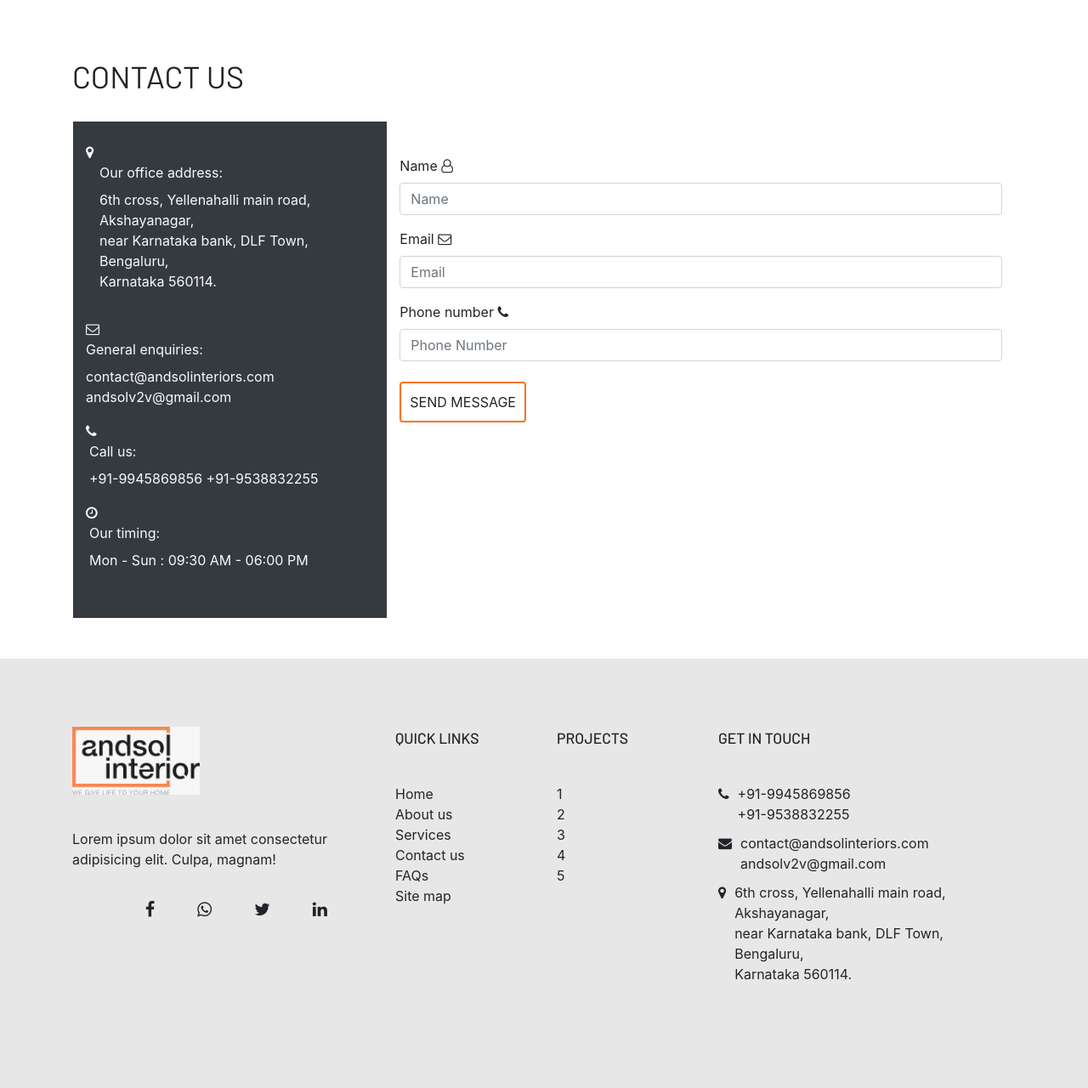
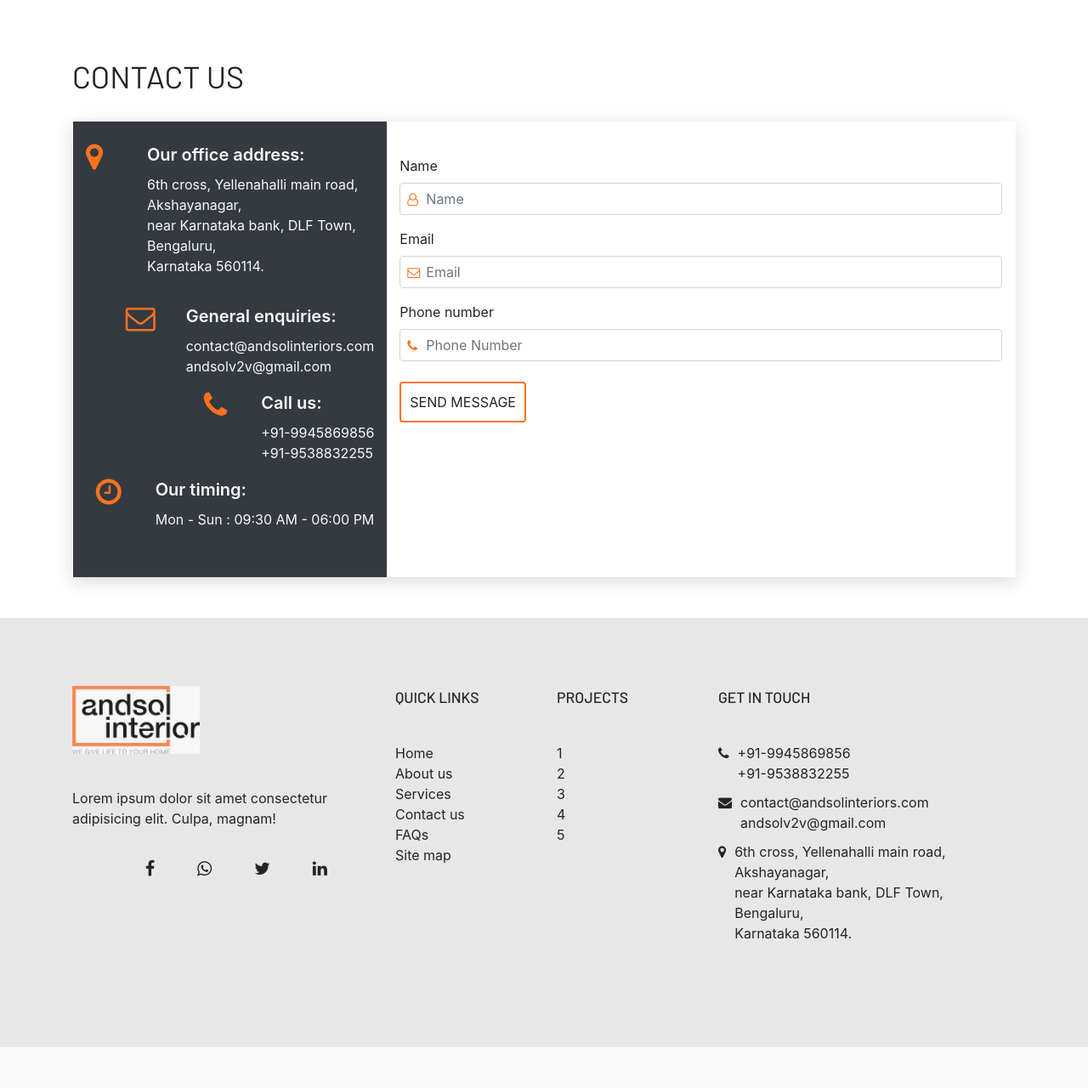
Before and after one commit to rohitsraj12/andsol-interiors, a PHP site: page /contact.php in a window 1280 px wide. Shown: the part 804-2084 px from the top of the page at 85% size. After the commit the page ends 2036 px from the top, so only its background shows below. Run offline with PHP 8.4, Linux system fonts and the light colour scheme.

Commit message:
Update style.css

```diff
--- a/public/css/style.css
+++ b/public/css/style.css
@@ -17,6 +17,7 @@ a{
 
 a:hover{
     text-decoration: none;
+    color: #fc721e;
 }
 
 .wrap__container{
@@ -161,5 +162,49 @@ a:hover{
 
 .btn__primary:hover{
     background-color: #fc721e;
+    color: #ffffff;
 
 }
+
+
+/* =======================================
+
+    #contact page
+
+==========================================*/
+.span__header{
+    font-size: 20px;
+    font-weight: 600;
+}
+.wrap__contact-section{
+    box-shadow:  0px 5px 20px 0px rgba(0,0,0,0.15);;
+}
+.contact__details li{
+    display: flex;
+    flex-direction: row;
+    justify-content: end;
+}
+.contact__details-icon i{
+    font-size: 35px;
+    color: #fc721e;
+    padding: 0 20px 0 0;
+}
+.contact__details-link{
+    display: block;
+}
+.contact__details-link:hover{
+    color: #fc721e;
+}
+.form-control{
+    position: relative;
+    padding-left: 30px;
+}
+.contact__form-icon{
+    font-size: 15px;
+    color: #fc721e;
+    position: absolute;
+    left: 19px;
+    bottom: 11px;
+    z-index: 1;
+    padding: 0 10px 0 5px;
+}
```
